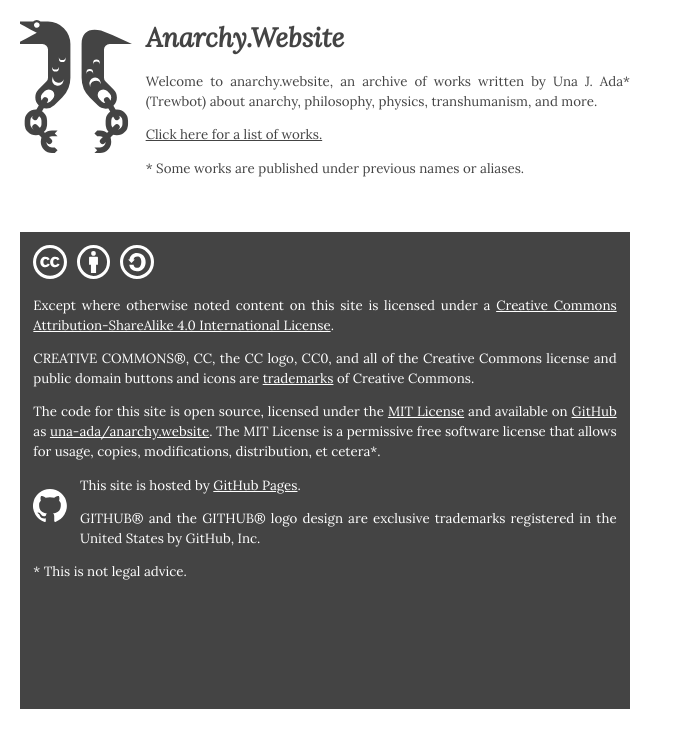
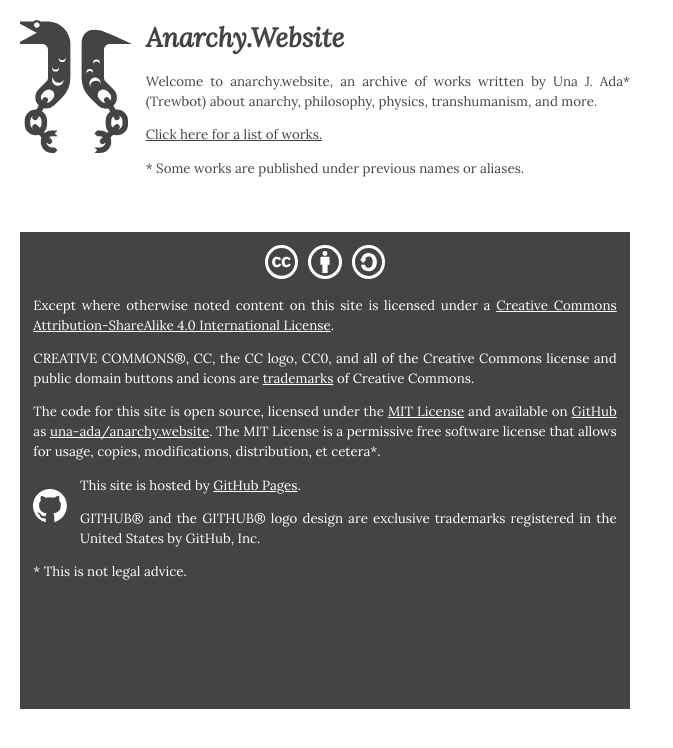
Before and after one commit to una-ada/anarchy.website, a Jekyll site: the page built from README.md, in a window 1280 px wide. Shown: the top 748 px of the page, without its empty margins (0-673 px from the left). Built offline with Jekyll 4.4.1, drawn with Linux system fonts in a browser that asks for light colours; some web fonts are replaced; our own code applies the rules of GitHub Pages for plain Markdown files.

Commit message:
Centered licensing

```diff
--- a/_includes/footer.html
+++ b/_includes/footer.html
@@ -11,39 +11,42 @@
             {% endfor %}
         </p>
     {% endif %}
-
+    <center>
     {% if page.license == "ZERO"
        or page.license contains "BY" %}
         <img src="/assets/img/cc.svg"
-            style="margin-right:0.5rem;width:2.5rem;"/>
+            style="margin:0 0.25rem;width:2.5rem;"/>
     {% endif %}
     {% if page.license == "ZERO" %}
         <img src="/assets/img/zero.svg"
-            style="margin-right:0.5rem;width:2.5rem;"/>
+            style="margin:0 0.25rem;width:2.5rem;"/>
     {% endif %}
     {% if page.license contains "BY" %}
         <img src="/assets/img/by.svg"
-            style="margin-right:0.5rem;width:2.5rem;"/>
+            style="margin:0 0.25rem;width:2.5rem;"/>
     {% endif %}
     {% if page.license contains "NC" %}
         <img src="/assets/img/nc.svg"
-            style="margin-right:0.5rem;width:2.5rem;"/>
+            style="margin:0 0.25rem;width:2.5rem;"/>
     {% endif %}
     {% if page.license contains "ND" %}
         <img src="/assets/img/nd.svg"
-            style="margin-right:0.5rem;width:2.5rem;"/>
+            style="margin:0 0.25rem;width:2.5rem;"/>
     {% endif %}
     {% if page.license contains "SA" %}
         <img src="/assets/img/sa.svg"
-            style="margin-right:0.5rem;width:2.5rem;"/>
+            style="margin:0 0.25rem;width:2.5rem;"/>
     {% endif %}
     {% unless page.license %}
         <img src="/assets/img/cc.svg"
-            style="margin-right:0.5rem;width:2.5rem;"/>
+            style="margin:0 0.25rem;width:2.5rem;"/>
         <img src="/assets/img/by.svg"
-            style="margin-right:0.5rem;width:2.5rem;"/>
+            style="margin:0 0.25rem;width:2.5rem;"/>
         <img src="/assets/img/sa.svg"
-            style="margin-right:0.5rem;width:2.5rem;"/>
+            style="margin:0 0.25rem;width:2.5rem;"/>
+    {% endunless %}
+    </center>
+    {% unless page.license %}
         <p>
             Except where otherwise noted content on this site is licensed under
             a <a href="https://creativecommons.org/licenses/by-sa/4.0/">Creative
```
